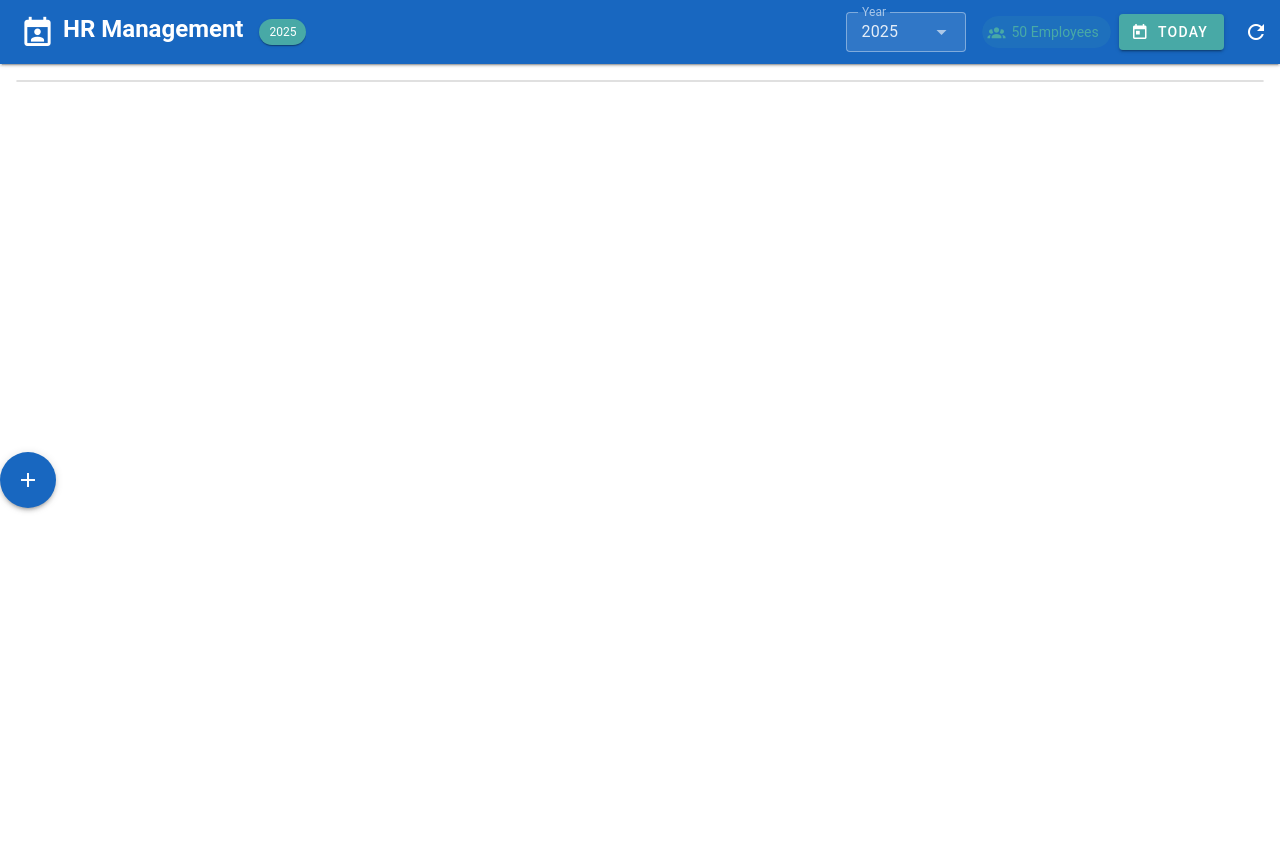
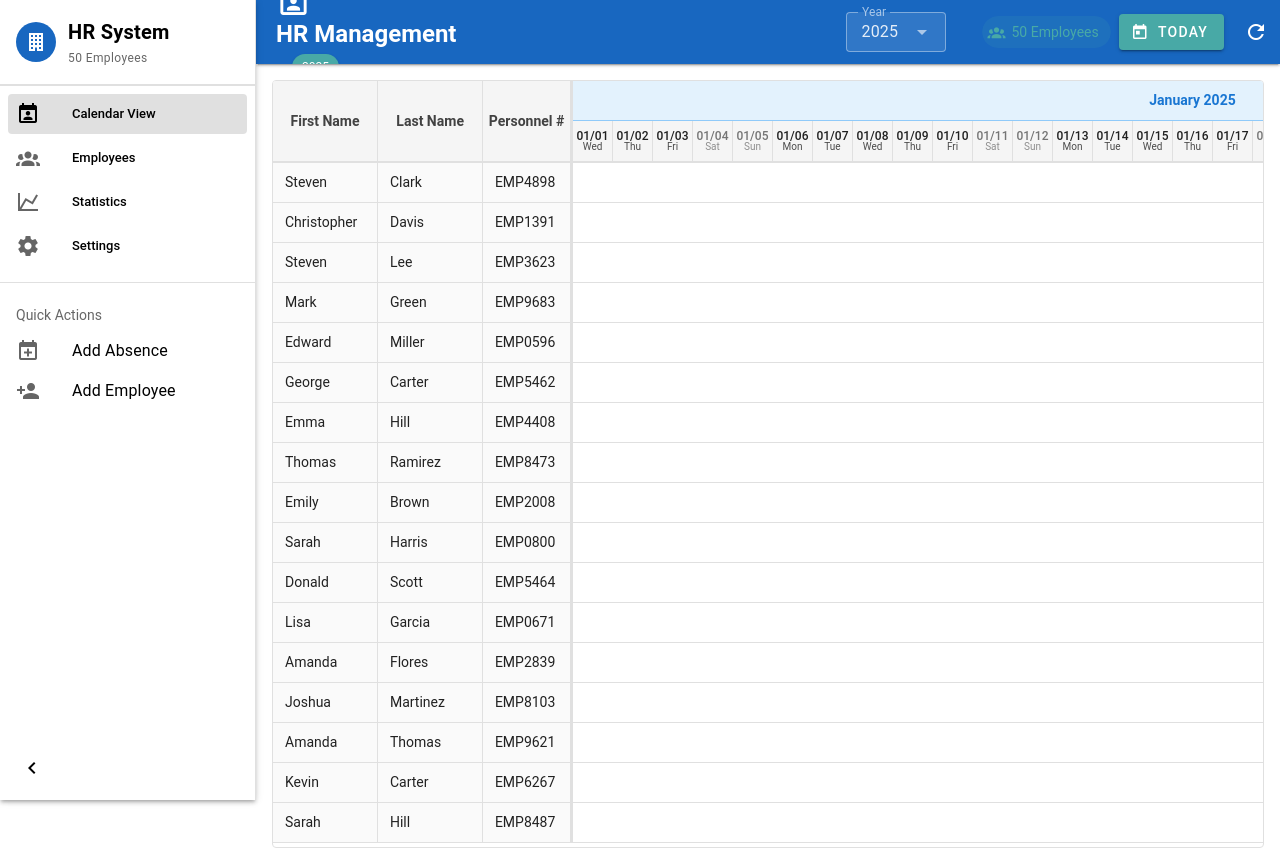
Before and after one commit to plinsy/hr-management, a Nuxt app: page / in a window 1280 px wide. Built offline with nearby package versions, Linux system fonts and the light colour scheme.

Commit message:
feat: implement responsive navigation drawer with quick actions and sidebar enhancements

```diff
--- a/app/app.vue
+++ b/app/app.vue
@@ -1,5 +1,98 @@
 <template>
   <v-app>
+    <!-- Navigation Drawer (Sidebar) -->
+    <v-navigation-drawer
+      v-model="drawer"
+      :rail="rail && !mobile"
+      :temporary="mobile"
+      color="surface"
+      elevation="3"
+      app
+    >
+      <!-- Sidebar header -->
+      <div class="sidebar-header pa-4">
+        <div class="d-flex align-center">
+          <v-avatar
+            :size="rail && !mobile ? 32 : 40"
+            color="primary"
+            class="me-3"
+          >
+            <v-icon :size="rail && !mobile ? 'small' : 'default'" color="white">
+              mdi-office-building
+            </v-icon>
+          </v-avatar>
+          <div v-if="!rail || mobile" class="flex-grow-1">
+            <div class="text-h6 font-weight-bold">HR System</div>
+            <div class="text-caption text-medium-emphasis">{{ totalEmployees }} Employees</div>
+          </div>
+        </div>
+      </div>
+
+      <v-divider />
+
+      <!-- Navigation Menu -->
+      <v-list density="compact" nav>
+        <v-list-item
+          prepend-icon="mdi-calendar-account"
+          title="Calendar View"
+          value="calendar"
+          active
+          @click="activeSection = 'calendar'"
+        />
+
+        <v-list-item
+          prepend-icon="mdi-account-group"
+          title="Employees"
+          value="employees"
+          @click="activeSection = 'employees'"
+        />
+
+        <v-list-item
+          prepend-icon="mdi-chart-line"
+          title="Statistics"
+          value="statistics"
+          @click="handleViewStats"
+        />
+
+        <v-list-item
+          prepend-icon="mdi-cog"
+          title="Settings"
+          value="settings"
+          @click="activeSection = 'settings'"
+        />
+      </v-list>
+
+      <v-divider class="my-2" />
+
+      <!-- Quick Actions -->
+      <v-list density="compact">
+        <v-list-subheader v-if="!rail || mobile">Quick Actions</v-list-subheader>
+
+        <v-list-item
+          prepend-icon="mdi-calendar-plus"
+          title="Add Absence"
+          @click="handleQuickAddAbsence"
+        />
+
+        <v-list-item
+          prepend-icon="mdi-account-plus"
+          title="Add Employee"
+          @click="handleQuickAddEmployee"
+        />
+      </v-list>
+
+      <!-- Rail toggle button -->
+      <template v-slot:append v-if="!mobile">
+        <div class="pa-2">
+          <v-btn
+            :icon="rail ? 'mdi-chevron-right' : 'mdi-chevron-left'"
+            variant="text"
+            @click="rail = !rail"
+          />
+        </div>
+      </template>
+    </v-navigation-drawer>
+
     <!-- App bar -->
     <v-app-bar
       color="primary"
@@ -7,9 +100,16 @@
       elevation="2"
       app
     >
+      <!-- Mobile menu button -->
+      <v-app-bar-nav-icon
+        v-if="mobile"
+        @click="drawer = !drawer"
+      />
+
       <v-app-bar-title class="d-flex align-center">
         <v-icon class="me-2" size="large">mdi-calendar-account</v-icon>
-        <span class="text-h5 font-weight-bold">HR Management</span>
+        <span class="text-h5 font-weight-bold d-none d-sm-flex">HR Management</span>
+        <span class="text-h6 font-weight-bold d-sm-none">HR</span>
         <v-chip
           class="ml-4"
           color="secondary"
@@ -30,14 +130,15 @@
         variant="outlined"
         density="compact"
         hide-details
-        class="year-selector me-4"
+        class="year-selector me-4 d-none d-md-flex"
         style="max-width: 120px;"
       />
 
       <!-- Actions -->
       <div class="d-flex align-center ga-2">
-        <!-- Stats chip -->
+        <!-- Stats chip - hidden on mobile -->
         <v-chip
+          v-if="!mobile"
           color="secondary"
           variant="tonal"
           prepend-icon="mdi-account-group"
@@ -51,9 +152,10 @@
           variant="elevated"
           @click="scrollToToday"
           :disabled="isLoading"
+          :size="mobile ? 'small' : 'default'"
         >
-          <v-icon start>mdi-calendar-today</v-icon>
-          Today
+          <v-icon :start="!mobile">mdi-calendar-today</v-icon>
+          <span v-if="!mobile">Today</span>
         </v-btn>
 
         <!-- Refresh button -->
@@ -62,6 +164,7 @@
           variant="text"
           @click="refreshData"
           :loading="isLoading"
+          :size="mobile ? 'small' : 'default'"
         />
       </div>
     </v-app-bar>
@@ -102,52 +205,6 @@
             @cell-click="handleCellClick"
           />
         </div>
-
-        <!-- Floating action button for quick actions -->
-        <v-fab
-          v-if="!isLoading"
-          icon="mdi-plus"
-          location="bottom end"
-          color="primary"
-          size="large"
-          @click="showQuickActions = !showQuickActions"
-        />
-
-        <!-- Quick actions menu -->
-        <v-menu
-          v-model="showQuickActions"
-          :close-on-content-click="false"
-          location="top end"
-          origin="bottom end"
-          offset="10"
-        >
-          <template #activator="{ props }">
-            <span></span>
-          </template>
-
-          <v-card min-width="200">
-            <v-list>
-              <v-list-item
-                prepend-icon="mdi-calendar-plus"
-                title="Add Absence"
-                subtitle="Create new absence"
-                @click="handleQuickAddAbsence"
-              />
-              <v-list-item
-                prepend-icon="mdi-account-plus"
-                title="Add Employee"
-                subtitle="Add new employee"
-                @click="handleQuickAddEmployee"
-              />
-              <v-list-item
-                prepend-icon="mdi-chart-line"
-                title="View Stats"
-                subtitle="Show statistics"
-                @click="handleViewStats"
-              />
-            </v-list>
-          </v-card>
-        </v-menu>
       </div>
 
       <!-- Absence Dialog -->
@@ -226,6 +283,7 @@
 
 <script setup lang="ts">
 import { ref, computed, onMounted, watch, nextTick } from 'vue'
+import { useDisplay } from 'vuetify'
 import { useEmployeeStore } from '~/stores/employees'
 import type { Employee, Absence, AbsenceDialogData } from '~/types'
 import { getCurrentYear } from '~/utils/dateUtils'
@@ -237,11 +295,19 @@ import AbsenceDialog from './components/AbsenceDialog.vue'
  * Features responsive design, virtual scrolling calendar, and absence management
  */
 
+// Composables
+const { mobile } = useDisplay()
+
 // Store
 const employeeStore = useEmployeeStore()
 
 // Refs
 const calendarRef = ref<InstanceType<typeof CalendarTable>>()
+
+// Sidebar state
+const drawer = ref(!mobile.value)
+const rail = ref(false)
+const activeSection = ref('calendar')
 
 // Reactive state
 const selectedYear = ref(getCurrentYear())
@@ -249,7 +315,6 @@ const isInitializing = ref(true)
 const error = ref<string | null>(null)
 const successMessage = ref('')
 const showSuccessMessage = ref(false)
-const showQuickActions = ref(false)
 const showStatsDialog = ref(false)
 
 // Dialog state
@@ -394,8 +459,6 @@ const showSuccess = (message: string) => {
  * Handle quick add absence
  */
 const handleQuickAddAbsence = () => {
-  showQuickActions.value = false
-
   // Use first employee and today's date as defaults
   const employees = employeeStore.getAllEmployees
   if (employees.length > 0) {
@@ -412,7 +475,6 @@ const handleQuickAddAbsence = () => {
  * Handle quick add employee
  */
 const handleQuickAddEmployee = () => {
-  showQuickActions.value = false
   // In a real app, this would open an employee creation dialog
   showSuccess('Employee creation not implemented in this demo')
 }
@@ -421,7 +483,6 @@ const handleQuickAddEmployee = () => {
  * Handle view stats
  */
 const handleViewStats = () => {
-  showQuickActions.value = false
   showStatsDialog.value = true
 }
 
@@ -432,6 +493,16 @@ watch(selectedYear, () => {
     scrollToToday()
   })
 })
+
+// Mobile responsiveness
+watch(mobile, (newVal) => {
+  if (newVal) {
+    drawer.value = false
+    rail.value = false
+  } else {
+    drawer.value = true
+  }
+}, { immediate: true })
 
 // Lifecycle
 onMounted(async () => {
@@ -469,6 +540,10 @@ useHead({
   margin: 16px;
 }
 
+.sidebar-header {
+  border-bottom: 1px solid rgba(var(--v-border-color), 0.12);
+}
+
 .year-selector :deep(.v-field) {
   background-color: rgba(255, 255, 255, 0.1);
 }
@@ -486,24 +561,25 @@ useHead({
   backdrop-filter: blur(10px);
 }
 
+/* Navigation drawer customizations */
+.v-navigation-drawer {
+  border-right: 1px solid rgba(var(--v-border-color), 0.12);
+}
+
 /* Responsive design */
 @media (max-width: 960px) {
   .calendar-wrapper {
     margin: 8px;
-  }
-
-  .v-app-bar-title span {
-    display: none;
-  }
-
-  .year-selector {
-    display: none;
   }
 }
 
 @media (max-width: 600px) {
   .calendar-wrapper {
     margin: 4px;
+  }
+
+  .sidebar-header {
+    padding: 12px !important;
   }
 }
 
@@ -514,6 +590,10 @@ useHead({
 
 /* Smooth transitions */
 .v-main {
+  transition: all 0.3s ease;
+}
+
+.v-navigation-drawer {
   transition: all 0.3s ease;
 }
 
@@ -541,4 +621,18 @@ useHead({
 :deep(.calendar-body::-webkit-scrollbar-thumb:hover) {
   background: #64b5f6;
 }
+
+/* Sidebar hover effects */
+.v-list-item {
+  transition: all 0.2s ease;
+}
+
+.v-list-item:hover {
+  background-color: rgba(var(--v-theme-primary), 0.08);
+}
+
+/* Rail mode adjustments */
+.v-navigation-drawer--rail .v-list-item {
+  padding-inline: 8px;
+}
 </style>
```
